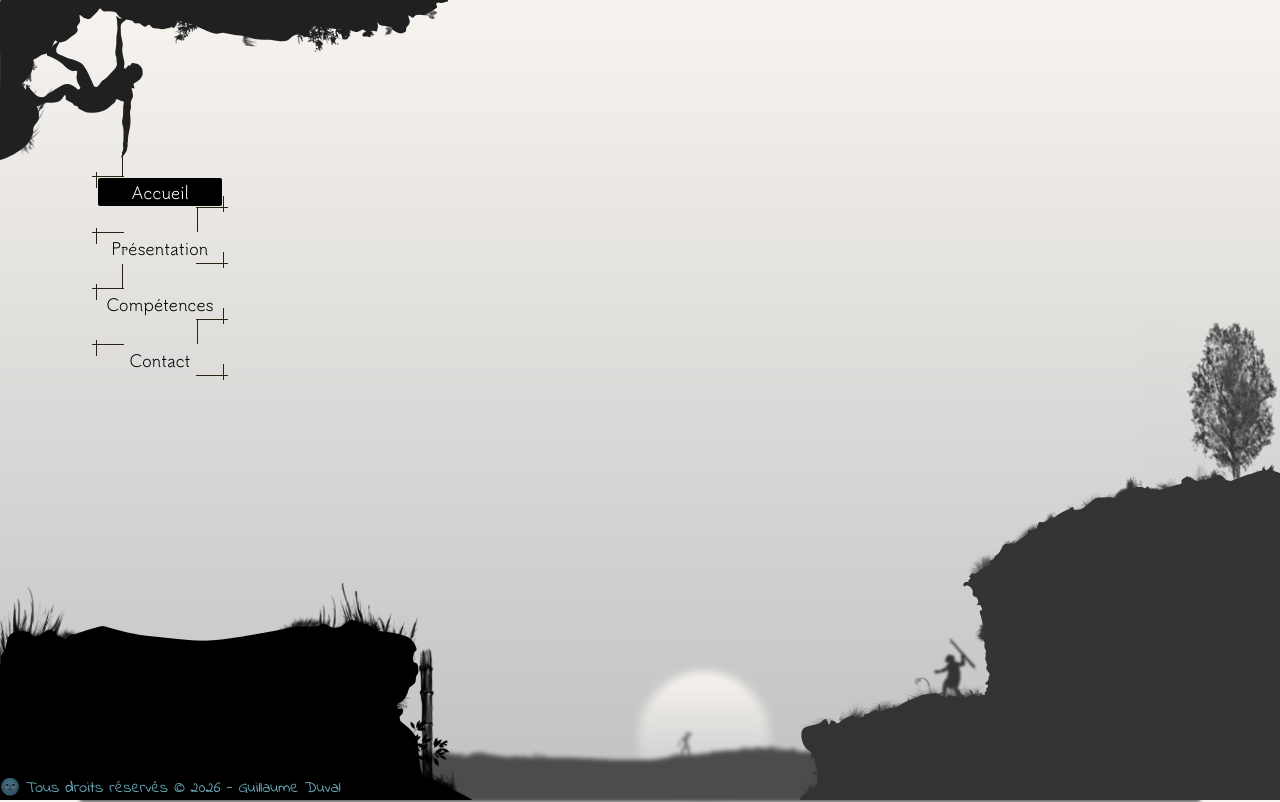
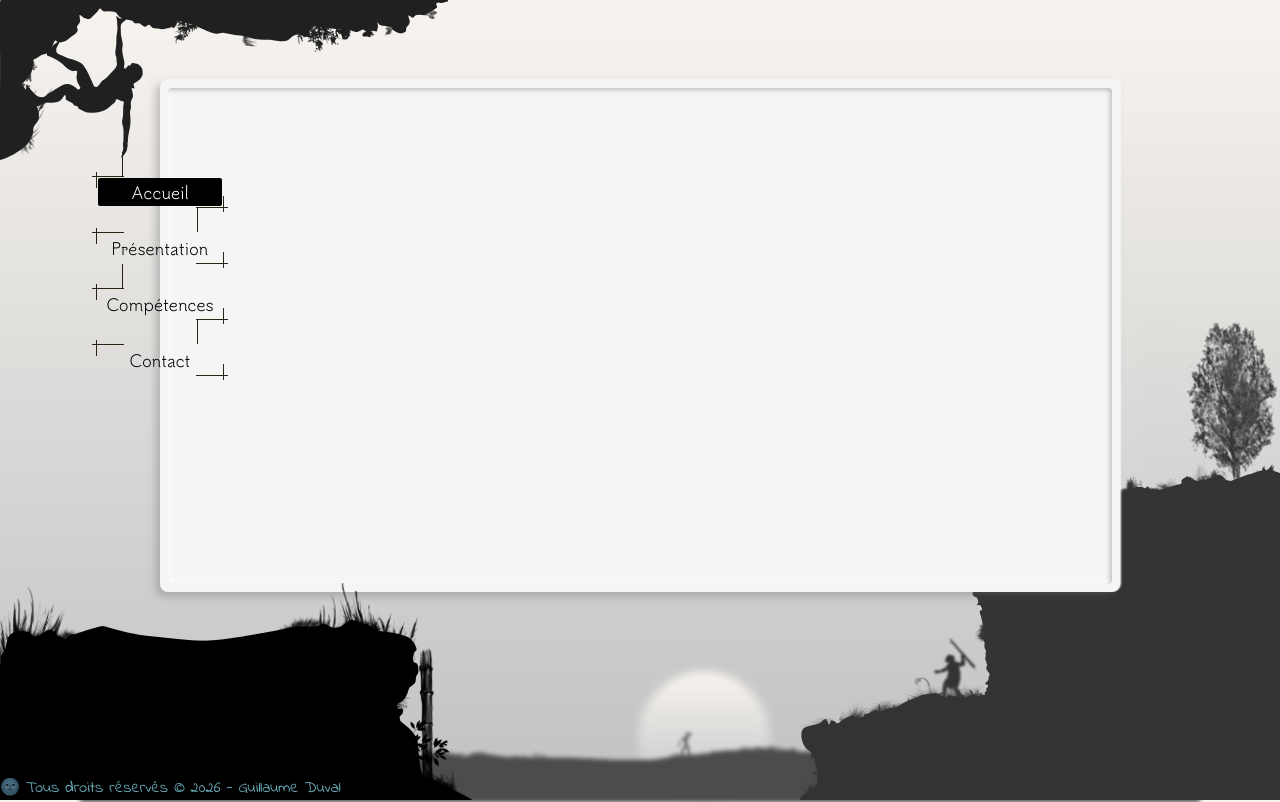
Before and after one commit to guillaume472e44/Portfolio, a plain HTML site: page index.html in a window 1280 px wide. Drawn offline with Linux system fonts and the light colour scheme.

Commit message:
Intégration zone de contenu

```diff
--- a/index.html
+++ b/index.html
@@ -16,12 +16,16 @@
       <div class="header__silhouettes">
         <img
           src="./assets/header_cliffs.webp"
+          width="448"
+          height="160"
           alt="silhouette de falaise"
           class="cliffs-silhouette hide"
         />
         <div class="alpinist-silhouette hide">
           <img
             src="./assets/header_alpinist.webp"
+            width="448"
+            height="160"
             alt="silhouette d'un alpiniste accroché à la falaise"
           />
         </div>
@@ -58,24 +62,30 @@
       </nav>
     </header>
 
-    <main></main>
+    <main class="screen hide"></main>
 
     <footer>
       <div class="footer__silhouettes hide">
         <div class="sun"></div>
         <img
           src="./assets/THX1138.webp"
+          width="96"
+          height="96"
           alt="silhouette d'un homme devant le soleil couchant"
           class="Thx1138-silhouette"
         />
         <img
           src="./assets/footer_landscape.webp"
+          width="1120"
+          height="128"
           alt="silhouette d'un paysage lointain de plaine"
           class="landscape-silouhette"
         />
         <img
           src="./assets/footer_caveman.webp"
-          alt="silhouette d'un homme des caverne avec un gourdin"
+          width="80"
+          height="80"
+          alt="silhouette d'un homme des cavernes avec un gourdin"
           class="caveman-silhouette"
         />
       </div>
--- a/scripts/animations/onload.js
+++ b/scripts/animations/onload.js
@@ -5,9 +5,10 @@ window.addEventListener("load", () => {
     .querySelectorAll(".section-anchor")
     .forEach((anchor) => anchor.classList.remove("hide"));
   document.querySelector(".footer__silhouettes").classList.remove("hide");
-  document
-    .querySelector(".Thx1138-silhouette")
-    .addEventListener("transitionend", startAnimations);
+
+  const screen = document.querySelector(".screen");
+  screen.classList.remove("hide");
+  screen.addEventListener("transitionend", startAnimations);
 });
 
 function startAnimations() {
--- a/style.css
+++ b/style.css
@@ -49,6 +49,9 @@ body {
 
 header {
   position: absolute;
+  z-index: 100;
+  /* background-color: rgba(0, 0, 0, 0.08);
+  backdrop-filter: blur(8px) ; */
 }
 
 /* Cliff and alpinist illustrations */
@@ -266,8 +269,41 @@ header {
 ----------------------------------------------------------------
 */
 
-main {
-  margin: auto;
+.screen {
+  --screenWidth: clamp(320px, 75vw, 1024px);
+  --screenHeight: 512px;
+  --borderThickness: 16px;
+
+  margin: 80px auto auto;
+  position: relative;
+  z-index: 2;
+  width: var(--screenWidth);
+  height: var(--screenHeight);
+  border-radius: 8px;
+  background: whitesmoke;
+  box-shadow:
+    -4px 4px 8px #6262625c,
+    1px -1px 2px #fff;
+
+  &::after {
+    content: "";
+    position: absolute;
+    inset: 0;
+    width: calc(var(--screenWidth) - var(--borderThickness));
+    height: calc(var(--screenHeight) - var(--borderThickness));
+    margin: auto;
+    border-radius: 4px;
+    box-shadow:
+      inset -2px 2px 4px #6565655f,
+      inset 2px -2px 4px #ffffff;
+  }
+
+  transform-origin: bottom center;
+  transition: transform 0.4s 3s var(--transitionElastic);
+
+  &.hide {
+    transform: scale(0);
+  }
 }
 
 /*
@@ -341,7 +377,6 @@ main {
     background-size: cover;
     bottom: 0;
     right: 0;
-    z-index: 9;
     filter: contrast(60%);
     transition: transform 0.4s 1.6s var(--transitionBackward);
   }
```
